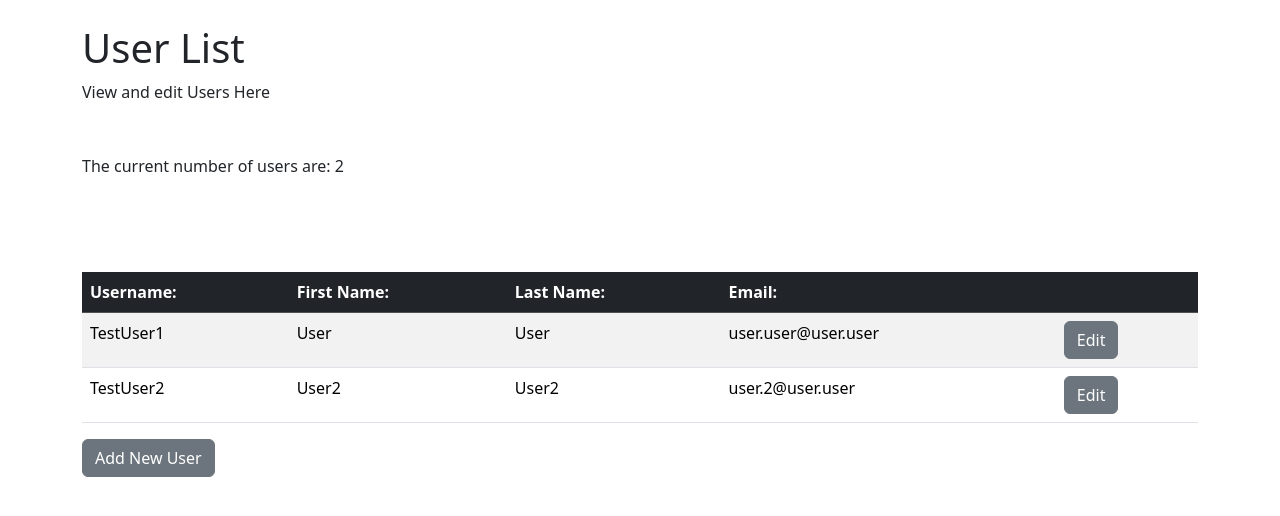
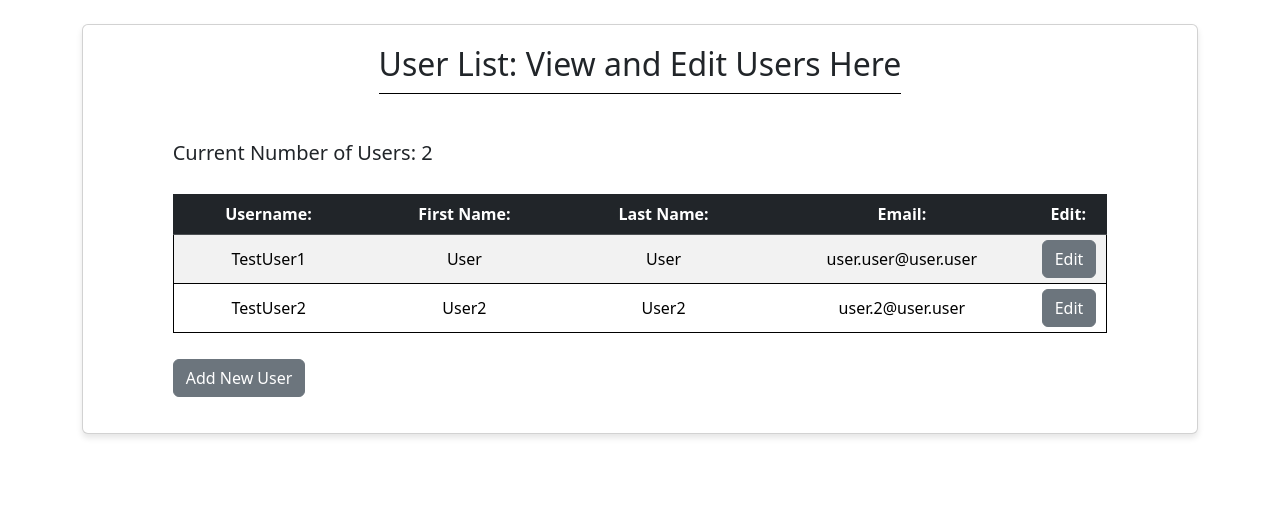
Before and after one commit to ahorner54/CollegeExpenseTracker, a Django app: page /administration/ in a window 1280 px wide. Shown: the part 56-572 px from the top of the page. Run offline with Django 5.2, Linux system fonts and the light colour scheme; a user stored in the database is signed in; data comes from the database, SQL or seed files in the repository; both versions use the stored data as it was after the commit.

Commit message:
Added styling to the admin and user lists similar to previous updates

```diff
--- a/ExpenseTracker/administration/static/css/administration.css
+++ b/ExpenseTracker/administration/static/css/administration.css
@@ -1,11 +1,3 @@
-.list {
-  margin-top: 20px;
-}
-
-.container-fluid.body-section {
-  margin-top: 40px;
-}
-
 body {
   margin-top: 80px;
 }
@@ -36,3 +28,65 @@ body {
 .card-body a {
   margin-top: 10px;
 }
+
+.list-card {
+  width: 100%;
+  padding: 20px;
+}
+
+.list-card h2 {
+  padding-bottom: 10px;
+  border-bottom: 1px solid black;
+}
+
+.list-card-body p {
+  font-size: 20px;
+}
+
+.list-card-body {
+  width: 90%;
+  margin-top: 20px;
+}
+
+.table-section {
+  padding: 0px;
+  padding-top: 10px;
+}
+
+#list-table {
+  vertical-align: middle;
+}
+
+#list-table tbody tr td {
+  height: 10px;
+  padding: 0px;
+}
+
+#list-table tbody tr td a {
+  margin-top: 5px;
+  margin-bottom: 5px;
+}
+
+#list-table tbody tr {
+  border-left: 1px solid black;
+  border-right: 1px solid black;
+}
+
+#list-table tbody tr td {
+  border-bottom: 1px solid black;
+  text-align: center;
+}
+
+#list-table thead th {
+  text-align: center
+}
+
+#list-table tbody tr td:last-child {
+  width: 60px;
+  padding-right: 10px;
+}
+
+#list-table thead th:last-child {
+  width: 60px;
+  padding-right: 20px
+}
--- a/ExpenseTracker/administration/templates/administration/user_list.html
+++ b/ExpenseTracker/administration/templates/administration/user_list.html
@@ -6,29 +6,24 @@
 
 
 {% block content %}
-<div class="container">
-  <div class="header-section">
-    <h1 style="margin-top: 0px">User List</h1>
-    <p>
-      View and edit Users Here
-    </p>
-  </div>
+<div class="container d-flex justify-content-center">
+  <div class="card list-card">
+    <h2>User List: View and Edit Users Here</h2>
 
-  <div class="body-section">
-    <p style="margin-top: 50px; margin-bottom: 70px;">The current number of users are: {{ number_of_users }}</p>
-    <br>
-  </div>
+  <div class="card-body list-card-body">
+    <p>Current Number of Users: {{ number_of_users }}</p>
 
-  <div class="table-section">
+    <div class="container-fluid d-flex table-section">
       {% if us_list %}
-      <table class="table table-striped">
+        <table class="table table-striped" id='list-table'>
             <thead class="table-dark">
               <th>Username:</th>
               <th>First Name:</th>
               <th>Last Name:</th>
               <th>Email:</th>
-          <th></th>
+              <th>Edit:</th>
             </thead>
+            <tbody>
               {% for user in us_list %}
                 <tr>
                   <td>{{user.username}}</td>
@@ -38,14 +33,14 @@
                   <td><a href="{% url 'user_detail' user.username %}" class="btn btn-secondary">Edit</a></td>
                 </tr>
                 {% endfor %}
+            </tbody>
           </table>
         {% else %}
           <p>No Users On Record</p>
       {% endif %}
-
+    </div>
     <a href="{% url 'add_user' %}" class="btn btn-secondary">Add New User</a>
-
   </div>
-
+</div>
 </div>
 {% endblock %}
```
Also changed, not shown: ExpenseTracker/administration/templates/administration/admin_list.html (+10 -16 lines), ExpenseTracker/db.sqlite3. Lines whose indentation alone changed are shown as unchanged.
